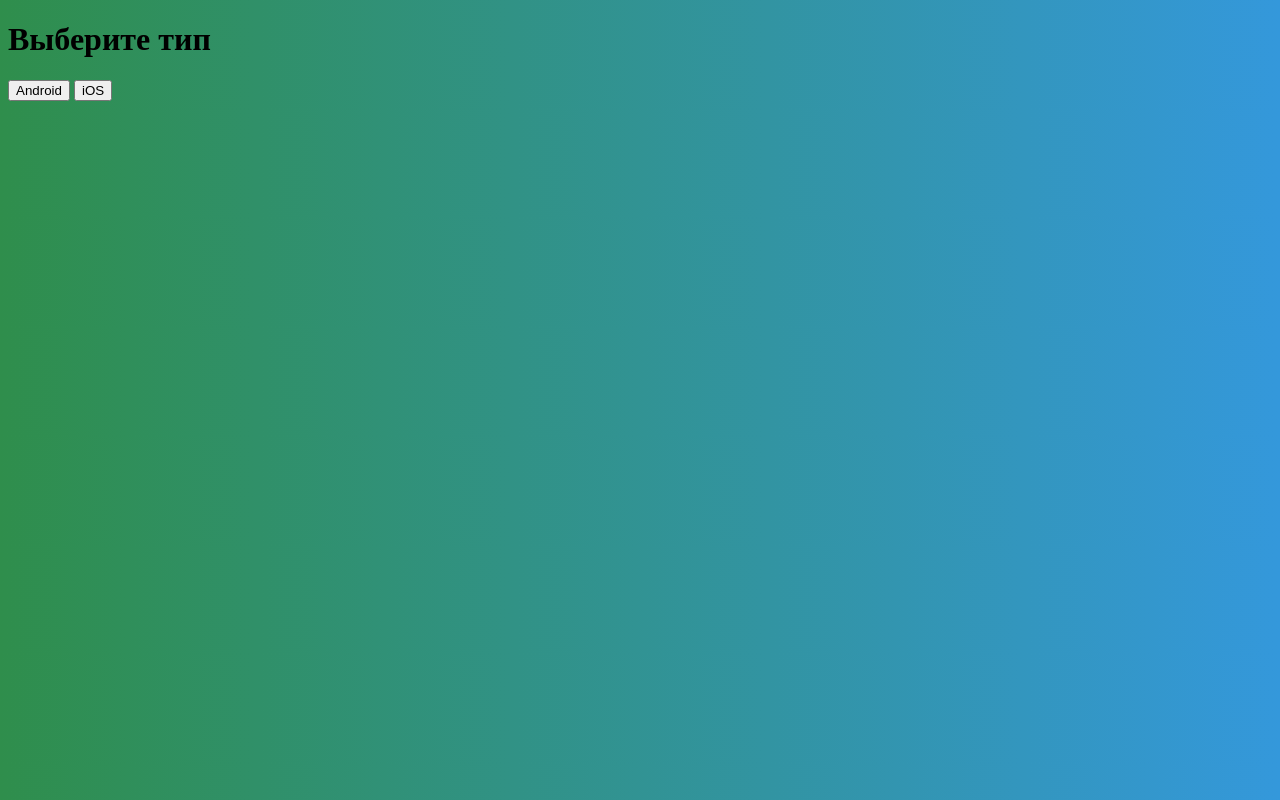
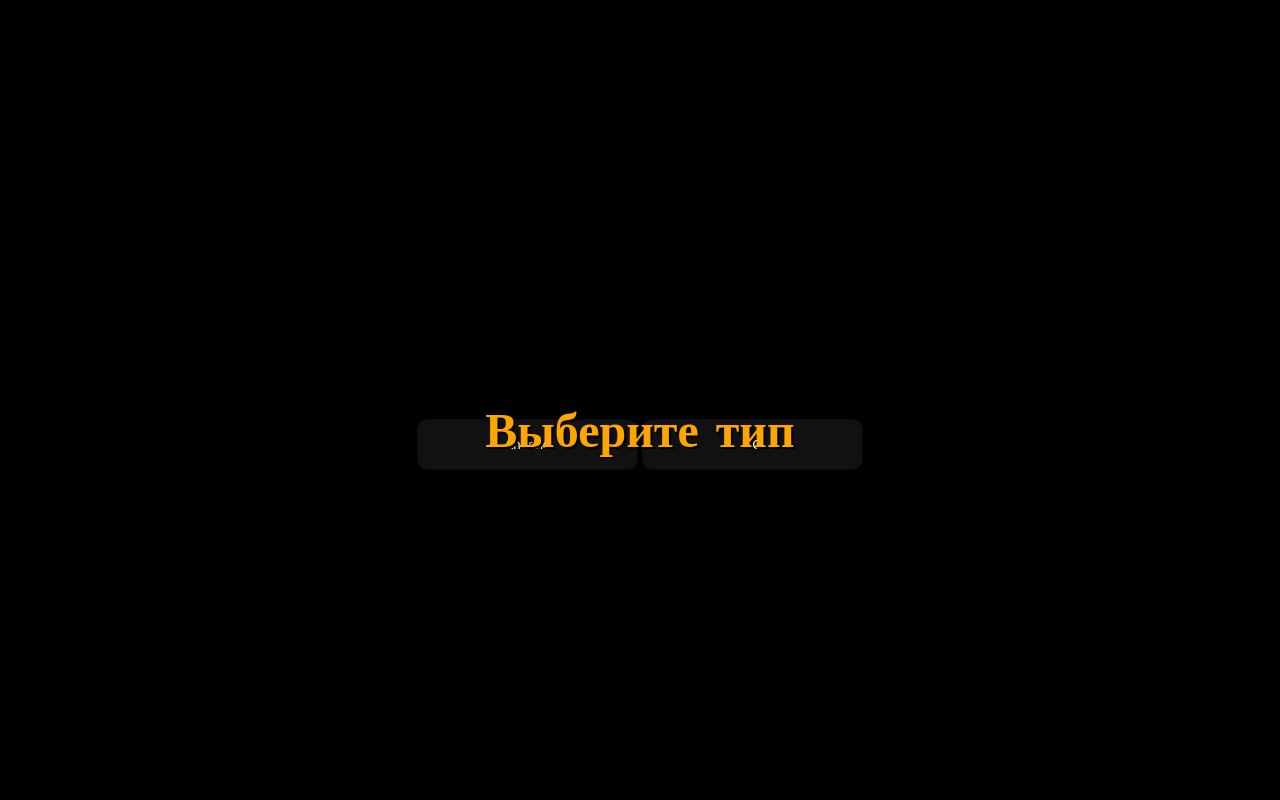
Before and after one commit to wawochka/gdps-files, a plain HTML site: page index.html in a window 1280 px wide. Drawn offline with Linux system fonts and the light colour scheme.

Commit message:
Update index.html

```diff
--- a/index.html
+++ b/index.html
@@ -4,18 +4,148 @@
   <style>
     body {
       background: linear-gradient(to left, #3498db, #2f8e4c);
-      background-size: 100% 100%;
+      background-size: 400% 400%;
       animation: gradient 10s ease infinite;
     }
+    @keyframes gradient {
+      0% {
+        background-position: 0% 50%;
+      }
+      50% {
+        background-position: 100% 50%;
+      }
+      100% {
+        background-position: 0% 50%;
+      }
+    }
+    .container {
+      position: absolute;
+      top: 50%;
+      left: 50%;
+      transform: translate(-50%, -50%);
+      text-align: center;
+      color: white;
+      font-family: "Comic Sans MS", cursive, sans-serif;
+    }
+    .rainbow-text-loop {
+    position: absolute;
+    font-size: 1.5rem;
+    top: 355px;
+    bottom: 50%;
+    text-align: center;
+    display: inline-block;
+    margin-top: 1rem;
+    text-shadow: 2px 2px black;
+    font-family: "Comic Sans MS";
+    z-index: 1;
+    -webkit-animation: rainbow 5s infinite;
+}
+
+@-webkit-keyframes rainbow{
+  0%{color: orange;}
+  10%{color: purple;}
+  20%{color: red;}
+  30%{color: CadetBlue;}
+  40%{color: yellow;}
+  50%{color: coral;}
+  60%{color: green;}
+  70%{color: cyan;}
+  80%{color: DeepPink;}
+  90%{color: DodgerBlue;}
+  100%{color: orange;}
+}
+
+    .button-container {
+      margin-top: 20px;
+    }
+    .android-button, .ios-button {
+      margin: 0 10px;
+    }
+    html,
+body {
+    margin: 0;
+    padding: 0;
+    width: 100%;
+    height: 100vh;
+    display: flex;
+    flex-direction: row;
+    justify-content: center;
+    align-items: center;
+    background: #000;
+}
+
+.glow-on-hover {
+    width: 220px;
+    height: 50px;
+    border: none;
+    outline: none;
+    color: #fff;
+    background: #111;
+    cursor: pointer;
+    position: relative;
+    z-index: 0;
+    border-radius: 10px;
+}
+
+.glow-on-hover:before {
+    content: '';
+    background: linear-gradient(45deg, #ff0000, #ff7300, #fffb00, #48ff00, #00ffd5, #002bff, #7a00ff, #ff00c8, #ff0000);
+    position: absolute;
+    top: -2px;
+    left:-2px;
+    background-size: 400%;
+    z-index: -1;
+    filter: blur(5px);
+    width: calc(100% + 4px);
+    height: calc(100% + 4px);
+    animation: glowing 20s linear infinite;
+    opacity: 0;
+    transition: opacity .3s ease-in-out;
+    border-radius: 10px;
+}
+
+.glow-on-hover:active {
+    color: #000
+}
+
+.glow-on-hover:active:after {
+    background: transparent;
+}
+
+.glow-on-hover:hover:before {
+    opacity: 1;
+}
+
+.glow-on-hover:after {
+    z-index: -1;
+    content: '';
+    position: absolute;
+    width: 100%;
+    height: 100%;
+    background: #111;
+    left: 0;
+    top: 0;
+    border-radius: 10px;
+}
+
+@keyframes glowing {
+    0% { background-position: 0 0; }
+    50% { background-position: 400% 0; }
+    100% { background-position: 0 0; }
+}
   </style>
 </head>
 <body>
+  <div class="rainbow-text-loop">
+    <h1>Выберите тип</h1>
+  </div>
   <div class="container">
-    <h1>Выберите тип</h1>
+    <h1>ㅤ</h1>
     <div class="button-container">
-      <button class="android-button">Android</button>
-      <button class="ios-button">iOS</button>
+      <button class="glow-on-hover">Android</button>
+      <button class="glow-on-hover">PC</button>
     </div>
+    <div class="half-transparent-rectangle"></div>
   </div>
   <script>
     document.querySelectorAll('.button-container button').forEach(function(button) {
```
